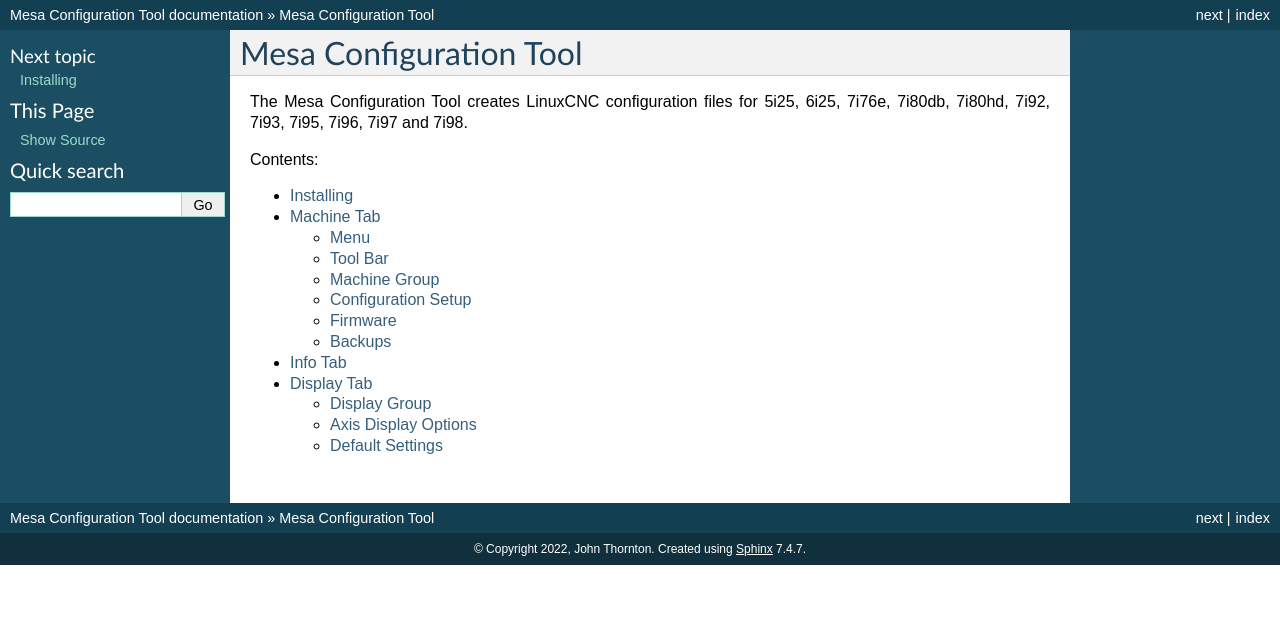
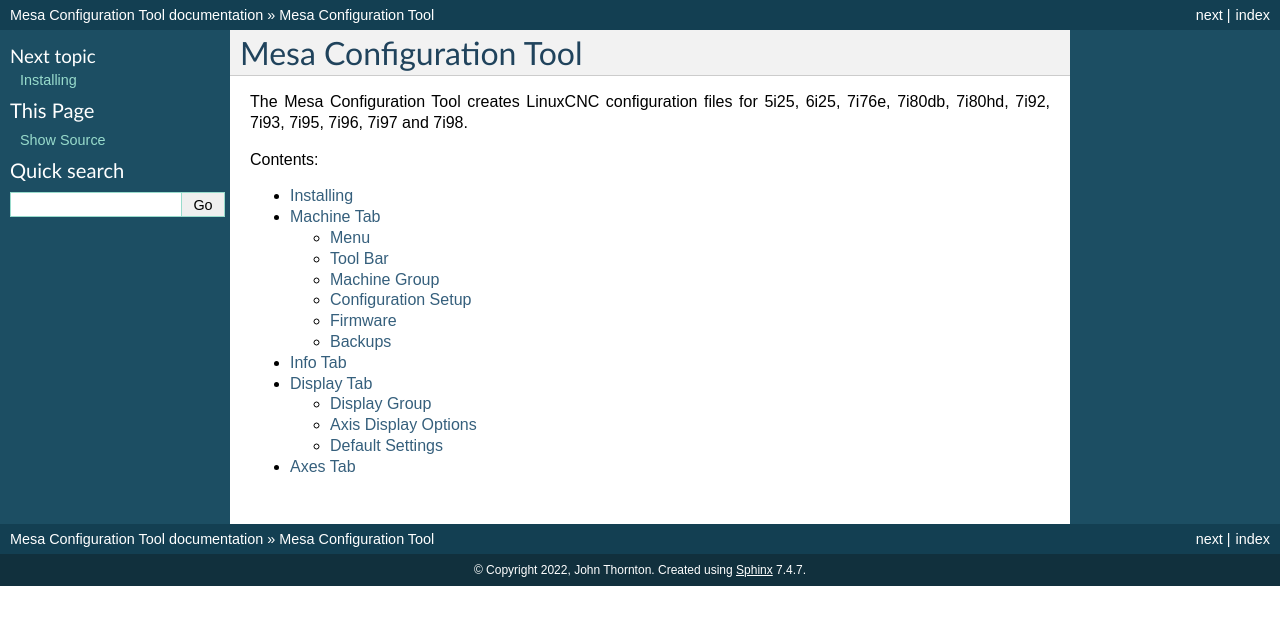
Before and after one commit to silopolis/mesact, a Sphinx documentation site: the page built from docs/source/index.rst, in a window 1280 px wide. Shown: the top 625 px of the page. Built offline with Sphinx 7.4.7, drawn with Linux system fonts in a browser that asks for light colours.

Commit message:
work on docs
Signed-off-by: John Thornton <jthornton@gnipsel.com>

```diff
--- /dev/null
+++ b/docs/source/cards.rst
@@ -0,0 +1,6 @@
+Axes Tab
+========
+
+.. image:: images/axes-tab-01.png
+    :align: center
+    :scale: 75%
--- a/docs/source/index.rst
+++ b/docs/source/index.rst
@@ -12,3 +12,4 @@
    machine
    info
    display
+   cards
```
Also changed, not shown: docs/source/images/axes-tab-01.png (added).
